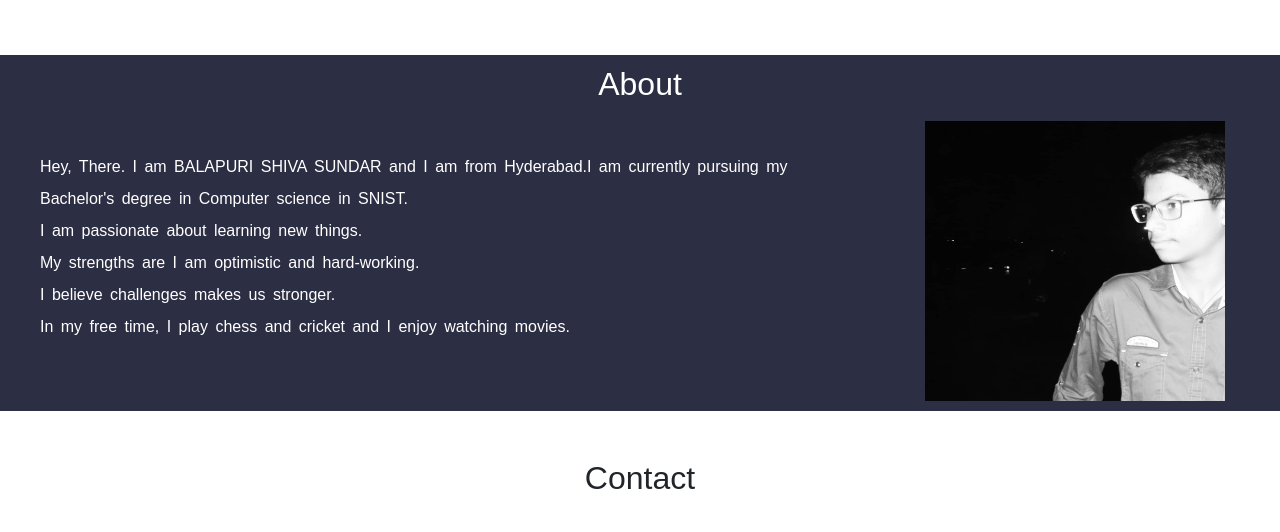
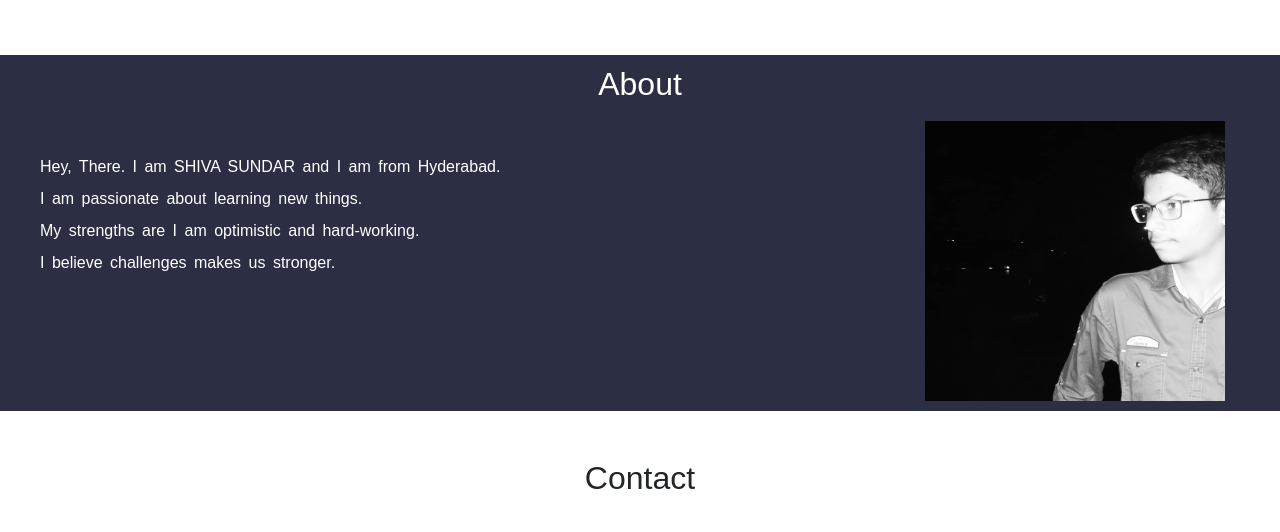
Before and after one commit to shiva-sundar/personal-site, a plain HTML site: page index.html in a window 1280 px wide. Shown: the part 867-1399 px from the top of the page. Drawn offline with nearby package versions, Linux system fonts and the light colour scheme.

Commit message:
Update version to 1.0.1

```diff
--- a/index.html
+++ b/index.html
@@ -99,9 +99,9 @@
         <div class="row">
           <div class="col-lg-8 col-md-6 col-sm-12">
             <p class="bio-content">
-              Hey, There. I am BALAPURI SHIVA SUNDAR and I am from Hyderabad.I am currently pursuing my Bachelor's degree in Computer science in SNIST.<br>
+              Hey, There. I am SHIVA SUNDAR and I am from Hyderabad.<br>
               I am passionate about learning new things.<br>My strengths are I am optimistic and hard-working.<br>I believe challenges makes us stronger.<br>
-              In my free time, I play chess and cricket and I enjoy watching movies.
+
             </p>
           </div>
           <div class="col-lg-4 col-md-6 col-sm-12 ">
```
Also changed, not shown: 1 other file.
